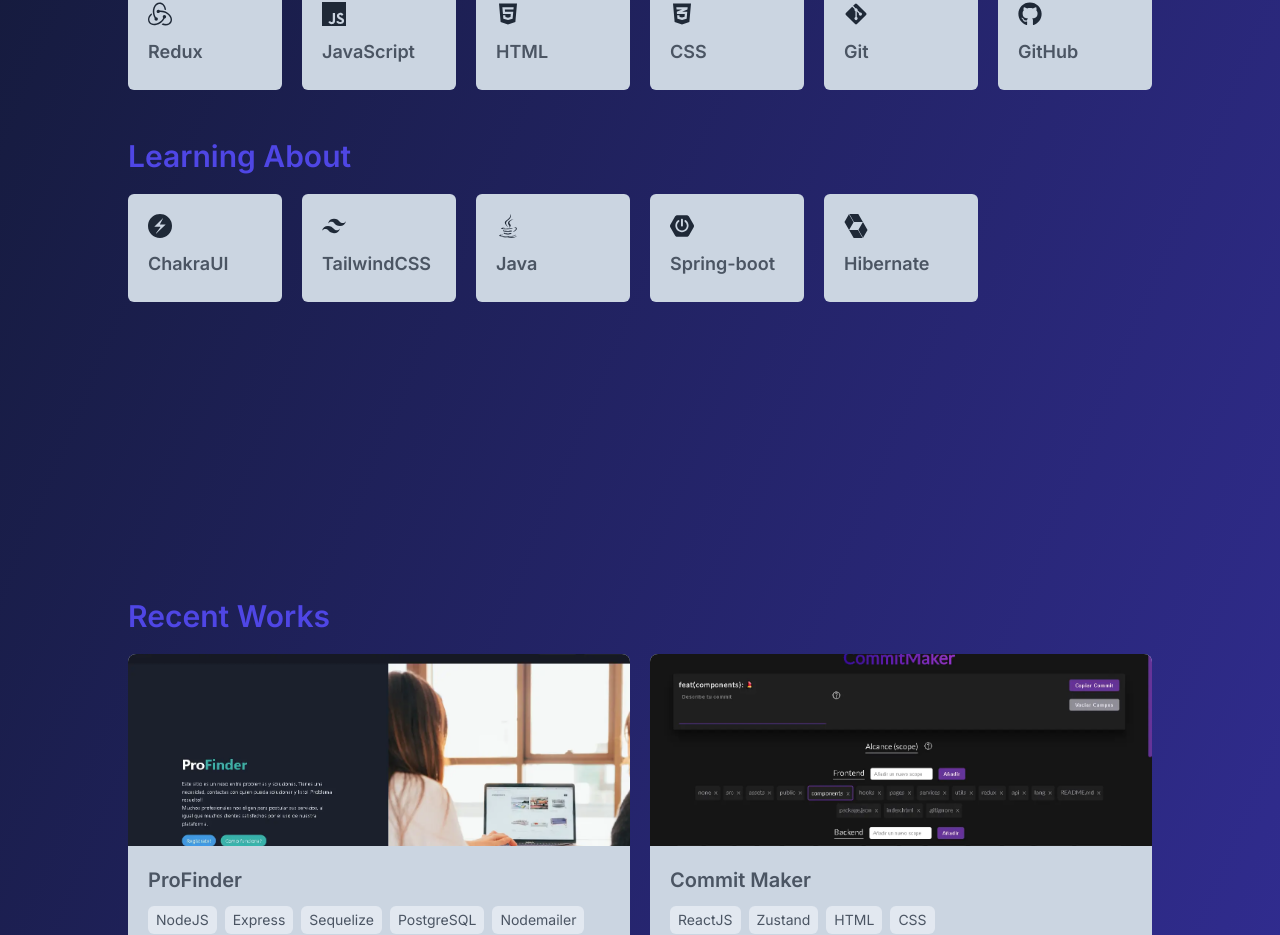
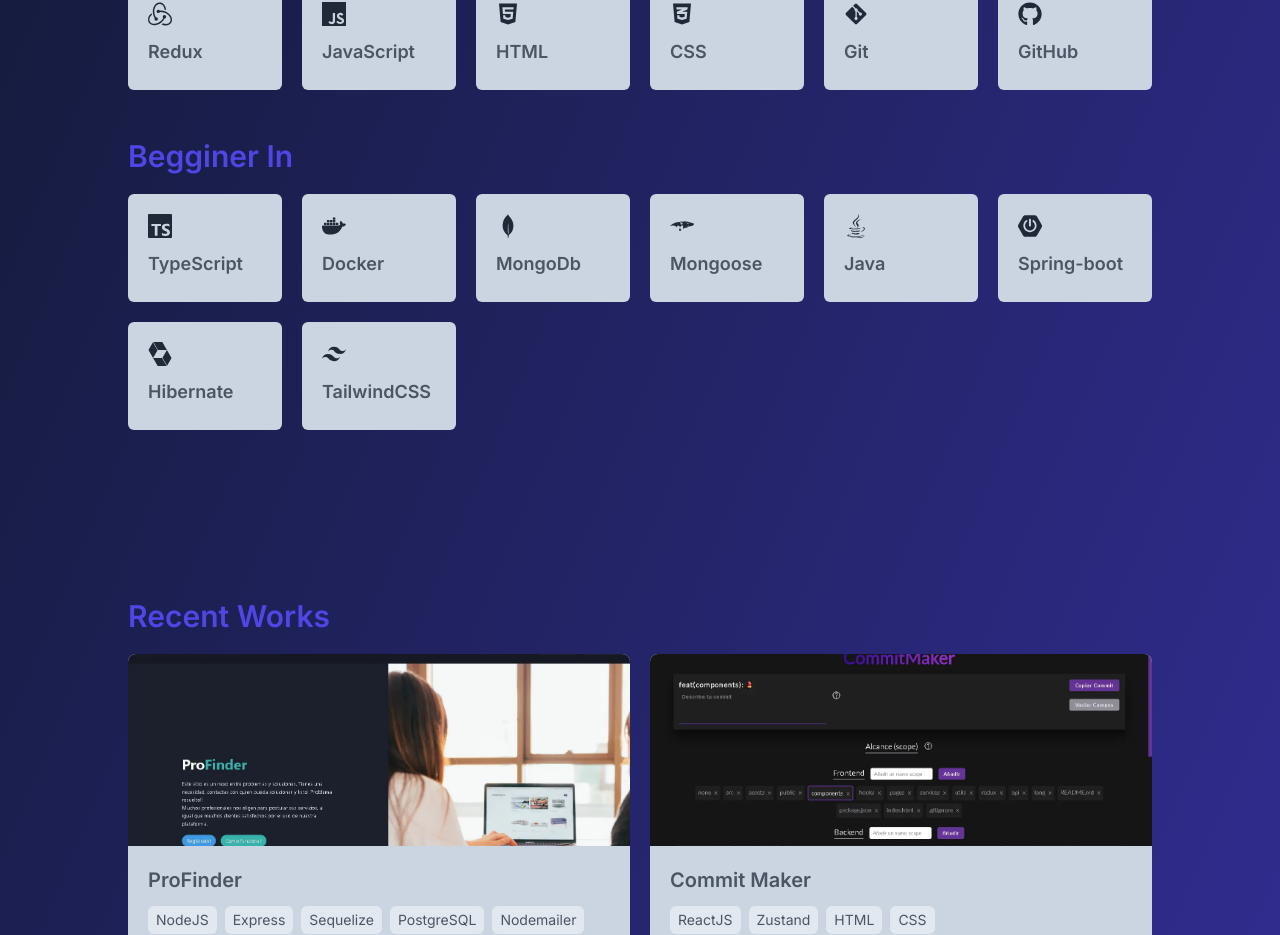
Before and after one commit to JosueEC/JosueCruz-Portfolio, a React (Vite) app: page / in a window 1280 px wide. Shown: the part 1050-1985 px from the top of the page. Built offline with nearby package versions, Linux system fonts and the light colour scheme.

Commit message:
feat(components): 💄 Add elements to the LearningAbout section.

```diff
--- a/src/components/LearningAbout.jsx
+++ b/src/components/LearningAbout.jsx
@@ -5,7 +5,7 @@ import learning from '../data/learning'
 export default function LearningAbout () {
   return (
     <div>
-      <SectionTitle>Learning About</SectionTitle>
+      <SectionTitle>Begginer In</SectionTitle>
       <div className='grid grid-cols-2 md:grid-cols-4 lg:grid-cols-6 gap-5'>
         {
           learning.map(({ title, icon }) => {
--- a/src/data/learning.jsx
+++ b/src/data/learning.jsx
@@ -1,14 +1,30 @@
 import { FaJava } from 'react-icons/fa'
-import { SiChakraui, SiHibernate, SiSpringboot, SiTailwindcss } from 'react-icons/si'
+import {
+  SiHibernate,
+  SiSpringboot,
+  SiTailwindcss,
+  SiTypescript,
+  SiDocker,
+  SiMongodb,
+  SiMongoose
+} from 'react-icons/si'
 
 export default [
   {
-    title: 'ChakraUI',
-    icon: <SiChakraui className='w-full h-full' />
+    title: 'TypeScript',
+    icon: <SiTypescript className='w-full h-full' />
   },
   {
-    title: 'TailwindCSS',
-    icon: <SiTailwindcss className='w-full h-full' />
+    title: 'Docker',
+    icon: <SiDocker className='w-full h-full' />
+  },
+  {
+    title: 'MongoDb',
+    icon: <SiMongodb className='w-full h-full' />
+  },
+  {
+    title: 'Mongoose',
+    icon: <SiMongoose className='w-full h-full' />
   },
   {
     title: 'Java',
@@ -21,5 +37,9 @@ export default [
   {
     title: 'Hibernate',
     icon: <SiHibernate className='w-full h-full' />
+  },
+  {
+    title: 'TailwindCSS',
+    icon: <SiTailwindcss className='w-full h-full' />
   }
 ]
```
